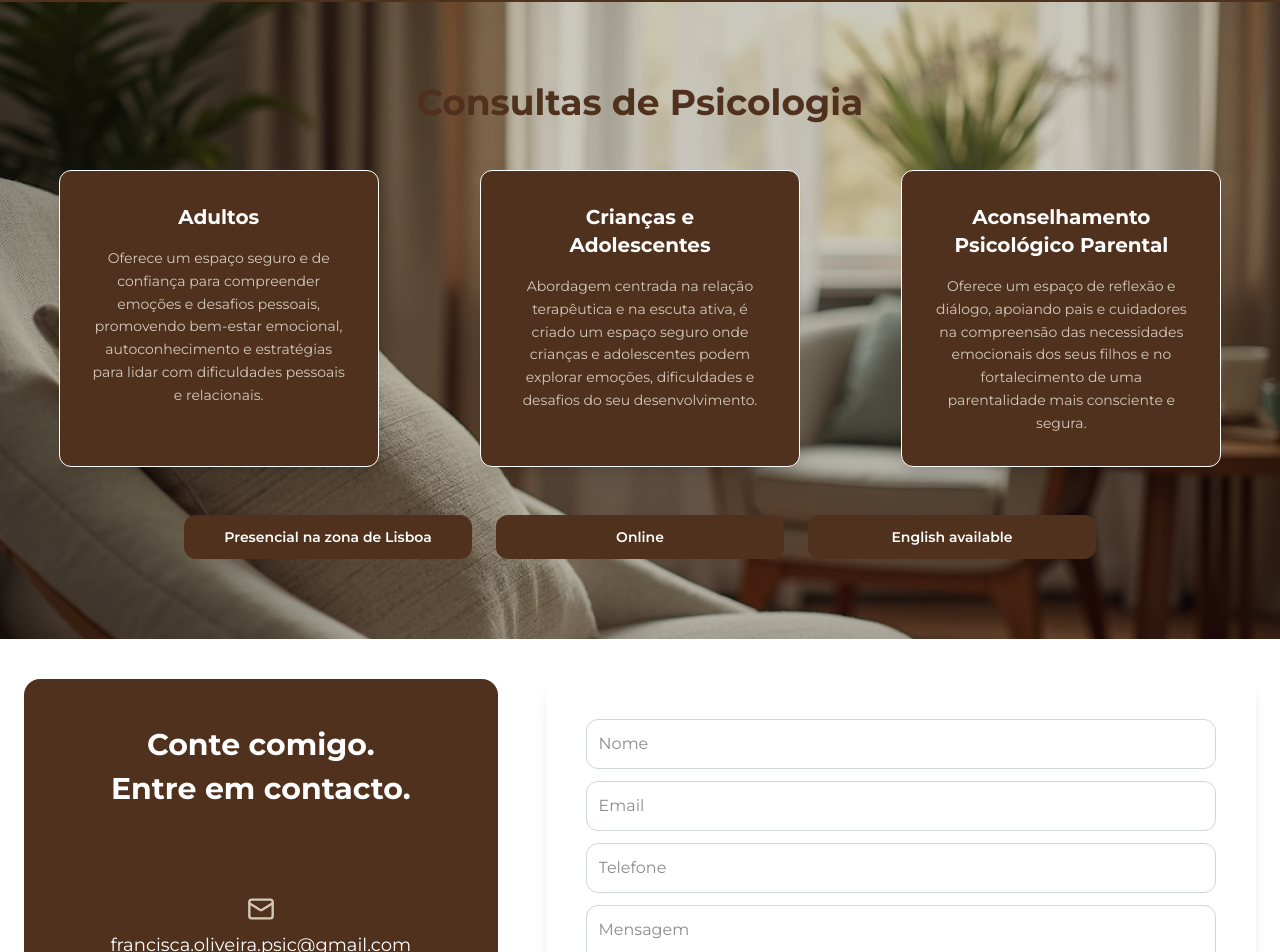
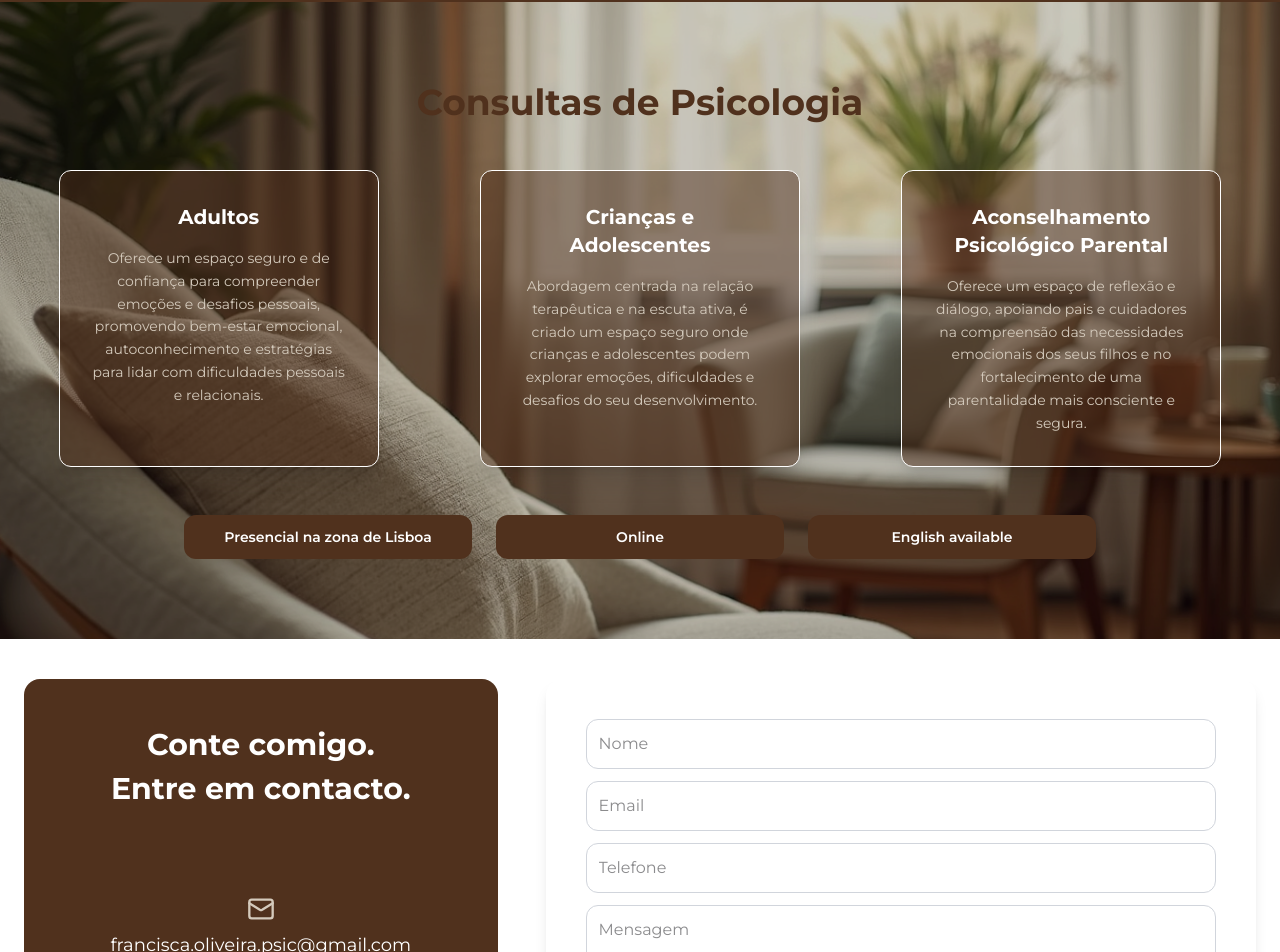
Before and after one commit to vmbsa/francisca-oliveira-psic, a React (Vite) app: page / in a window 1280 px wide. Shown: the part 2259-3211 px from the top of the page. Built offline with nearby package versions, Linux system fonts and the light colour scheme.

Commit message:
card opacity + email reply

```diff
--- a/src/components/Footer.tsx
+++ b/src/components/Footer.tsx
@@ -56,7 +56,7 @@ function Footer() {
         }
       );
 
-      setSuccessMessage("Mensagem enviada com sucesso. Entrarei em contacto brevemente.");
+      setSuccessMessage("Obrigado pela confiança. Entrarei em contacto brevemente.");
       setFormData({
         nome: "",
         email: "",
--- a/src/components/Services.tsx
+++ b/src/components/Services.tsx
@@ -34,7 +34,7 @@ function Services() {
           {services.map((service, index) => (
             <motion.div
               key={index}
-              className="group relative bg-[#50311D] bg-opacity-90 p-8 rounded-xl shadow-xl max-w-xs w-full text-center border border-white hover:bg-opacity-100 transition"
+              className="group relative bg-[#50311D]/50 p-8 rounded-xl shadow-xl max-w-xs w-full text-center border border-white hover:bg-[#50311D]/70 transition"
               whileHover={{ scale: 1.05 }}
             >
               <h3 className="text-xl font-bold text-white mb-4">{service.title}</h3>
```
